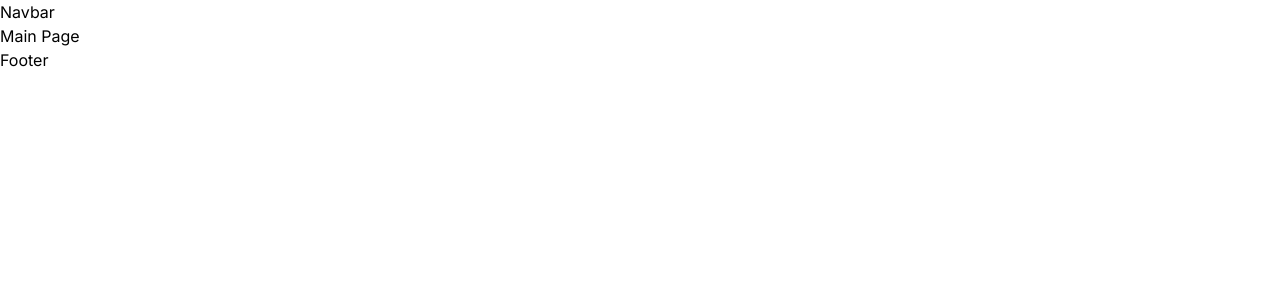
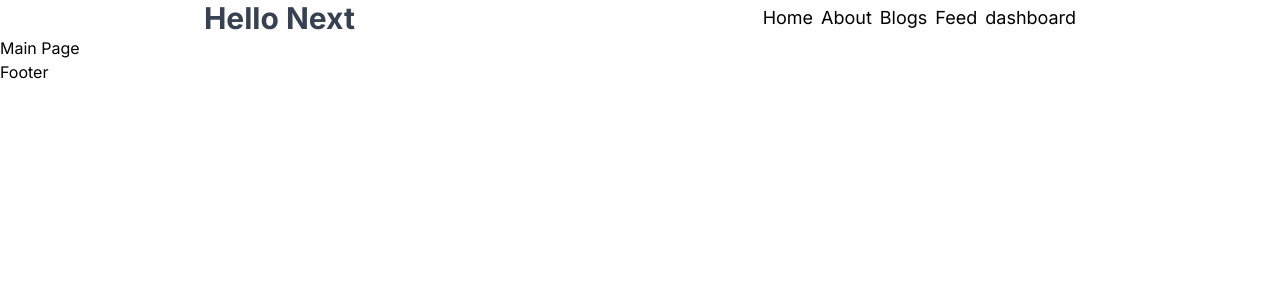
Before and after one commit to Alamin-git/exploreNextJs, a Next.js app: page / in a window 1280 px wide. Shown: the top 300 px of the page. Built offline with nearby package versions, Linux system fonts and the light colour scheme.

Commit message:
new navbar add

```diff
--- a/src/app/(with-layout)/layout.tsx
+++ b/src/app/(with-layout)/layout.tsx
@@ -1,9 +1,9 @@
-import React from "react";
+import Navbar from "@/components/Navbar";
 
 const WithLayout = ({ children }) => {
    return (
       <div>
-         <nav>Navbar</nav>
+         <Navbar />
          {children}
          <footer>Footer</footer>
       </div>
--- a/src/components/Navbar.tsx
+++ b/src/components/Navbar.tsx
@@ -1,5 +1,4 @@
 import Link from "next/link";
-import React from "react";
 
 const navLinks = [
    {
@@ -26,9 +25,9 @@ const navLinks = [
 
 const Navbar = () => {
    return (
-      <nav className="flex items-center justify-between">
-         <h1 className="text-3xl font-bold text-yellow-400">Hello Next</h1>
-         <ul>
+      <nav className="flex items-center justify-around">
+         <h1 className="text-3xl font-bold text-gray-700">Hello Next</h1>
+         <ul className="flex gap-2 text-lg">
             {navLinks.map(({ path, title }) => (
                <li key={path}>
                   <Link href={path}>{title}</Link>
```
